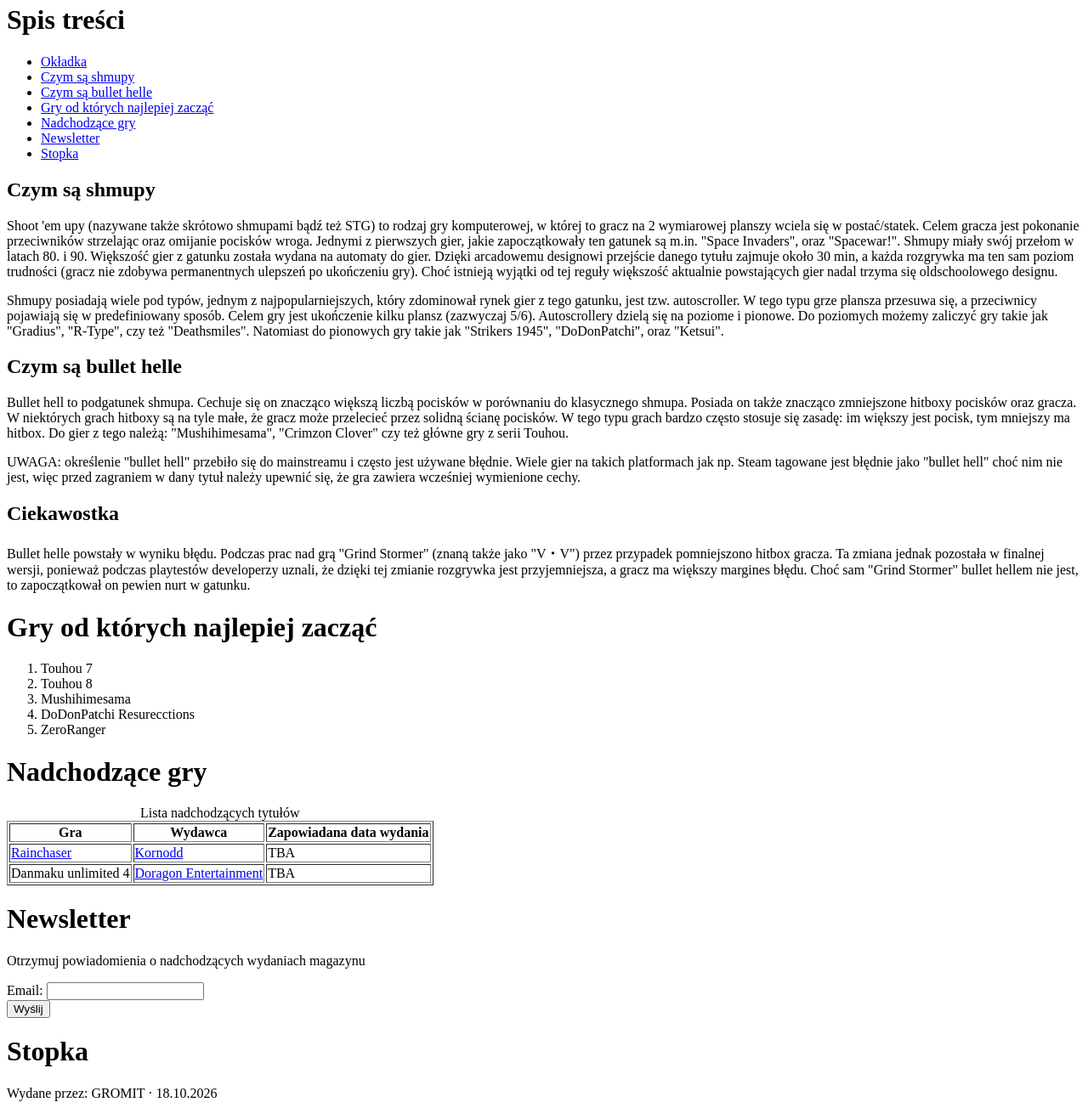
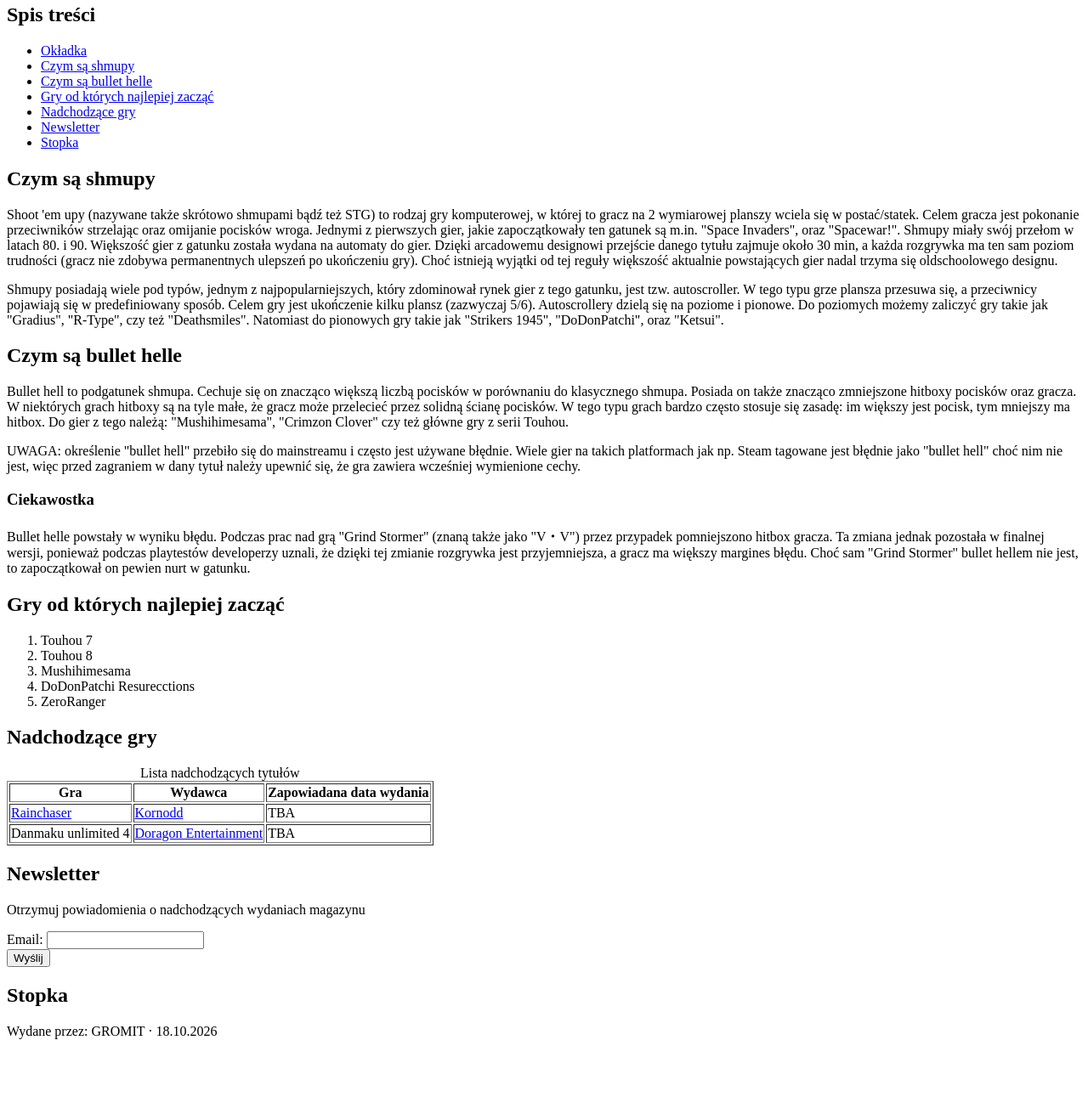
Before and after one commit to GROMIT13/TechnikiWWW, a plain HTML site: page zine.html in a window 1280 px wide. Shown: the part 216-1520 px from the top of the page at 85% size. After the commit the page ends 1447 px from the top, so only its background shows below. Drawn offline with Linux system fonts and the light colour scheme.

Commit message:
updated headers and meta values

```diff
--- a/zine.html
+++ b/zine.html
@@ -4,6 +4,7 @@
     <meta charset="UTF-8">
     <meta name="viewport" content="width=device-width, initial-scale=1.0">
     <title>Zin STG's for everyone Nr 1.</title>
+    <meta name="STG's for everyone · Nr. 1" content="Zin o grach Shoot 'em up i bullet hell">
 </head>
 <body>
     <header id="id1">
@@ -18,7 +19,7 @@
           Nr.1
             </pre>
     </header>
-    <h1> Spis treści </h1>
+    <h2> Spis treści </h2>
     <nav>
         <ul>
             <li><a href="#id1">Okładka</a></li>
@@ -33,23 +34,23 @@
 
     <main>
         <article id="id2">
-            <h1>Czym są shmupy </h1>
+            <h2>Czym są shmupy </h2>
             <p>Shoot 'em upy (nazywane także skrótowo shmupami bądź też STG) to rodzaj gry komputerowej, w której to gracz na 2 wymiarowej planszy wciela się w postać/statek. Celem gracza jest pokonanie przeciwników strzelając oraz omijanie pocisków wroga. Jednymi z pierwszych gier, jakie zapoczątkowały ten gatunek są m.in. "Space Invaders", oraz "Spacewar!". Shmupy miały swój przełom w latach 80. i 90. Większość gier z gatunku została wydana na automaty do gier. Dzięki arcadowemu designowi przejście danego tytułu zajmuje około 30 min, a każda rozgrywka ma ten sam poziom trudności (gracz nie zdobywa permanentnych ulepszeń po ukończeniu gry). Choć istnieją wyjątki od tej reguły większość aktualnie powstających gier nadal trzyma się oldschoolowego designu.</p>
             <p> Shmupy posiadają wiele pod typów, jednym z najpopularniejszych, który zdominował rynek gier z tego gatunku, jest tzw. autoscroller. W tego typu grze plansza przesuwa się, a przeciwnicy pojawiają się w predefiniowany sposób. Celem gry jest ukończenie kilku plansz (zazwyczaj 5/6). Autoscrollery dzielą się na poziome i pionowe. Do poziomych możemy zaliczyć gry takie jak "Gradius", "R-Type", czy też "Deathsmiles". Natomiast do pionowych gry takie jak "Strikers 1945", "DoDonPatchi", oraz "Ketsui".</p>
         </article>
 
         <article id="id3">
-            <h1>Czym są bullet helle</h1>
+            <h2>Czym są bullet helle</h2>
             <p> Bullet hell to podgatunek shmupa. Cechuje się on znacząco większą liczbą pocisków w porównaniu do klasycznego shmupa. Posiada on także znacząco zmniejszone hitboxy pocisków oraz gracza. W niektórych grach hitboxy są na tyle małe, że gracz może przelecieć przez solidną ścianę pocisków. W tego typu grach bardzo często stosuje się zasadę: im większy jest pocisk, tym mniejszy ma hitbox. Do gier z tego należą: "Mushihimesama", "Crimzon Clover" czy też główne gry z serii Touhou.</p>
             <p> UWAGA: określenie "bullet hell" przebiło się do mainstreamu i często jest używane błędnie. Wiele gier na takich platformach jak np. Steam tagowane jest błędnie jako "bullet hell" choć nim nie jest, więc przed zagraniem w dany tytuł należy upewnić się, że gra zawiera wcześniej wymienione cechy. </p>
             <aside>
-                <h2> Ciekawostka </h2>
+                <h3> Ciekawostka </h3>
                 Bullet helle powstały w wyniku błędu. Podczas prac nad grą "Grind Stormer" (znaną także jako "V・V") przez przypadek pomniejszono hitbox gracza. Ta zmiana jednak pozostała w finalnej wersji, ponieważ podczas playtestów developerzy uznali, że dzięki tej zmianie rozgrywka jest przyjemniejsza, a gracz ma większy margines błędu. Choć sam "Grind Stormer" bullet hellem nie jest, to zapoczątkował on pewien nurt w gatunku.
             </aside>
         </article>
     </main>
 
-    <h1 id="id4">Gry od których najlepiej zacząć</h1>
+    <h2 id="id4">Gry od których najlepiej zacząć</h2>
     <ol>
         <li> Touhou 7 </li>
         <li> Touhou 8 </li>
@@ -58,7 +59,7 @@
         <li> ZeroRanger </li>
     </ol>
 
-    <h1 id="id5"> Nadchodzące gry </h1>
+    <h2 id="id5"> Nadchodzące gry </h2>
     <table border="">
         <caption> Lista nadchodzących tytułów
         <tr>
@@ -78,7 +79,7 @@
         </tr>
     </table>
 
-    <h1 id="id6"> Newsletter </h1>
+    <h2 id="id6"> Newsletter </h2>
     <p> Otrzymuj powiadomienia o nadchodzących wydaniach magazynu </p>
     <form>
         <label> Email: </label>
@@ -86,7 +87,7 @@
         <input type="submit" value="Wyślij">
     </form>
 
-    <h1 id="id7"> Stopka </h1>
+    <h2 id="id7"> Stopka </h2>
     <footer> Wydane przez: GROMIT · 18.10.2026</footer>
 
 </body>
```
